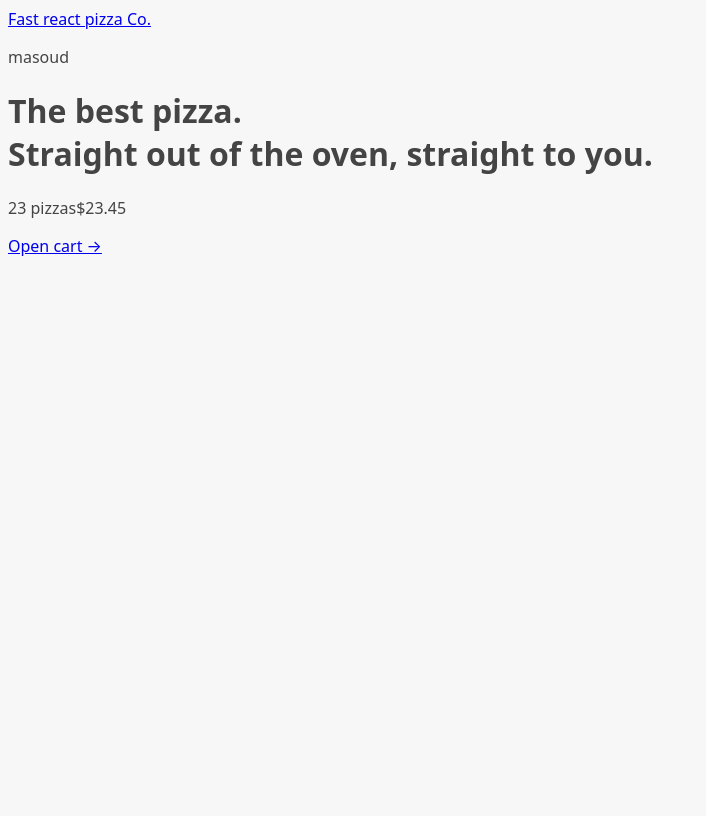
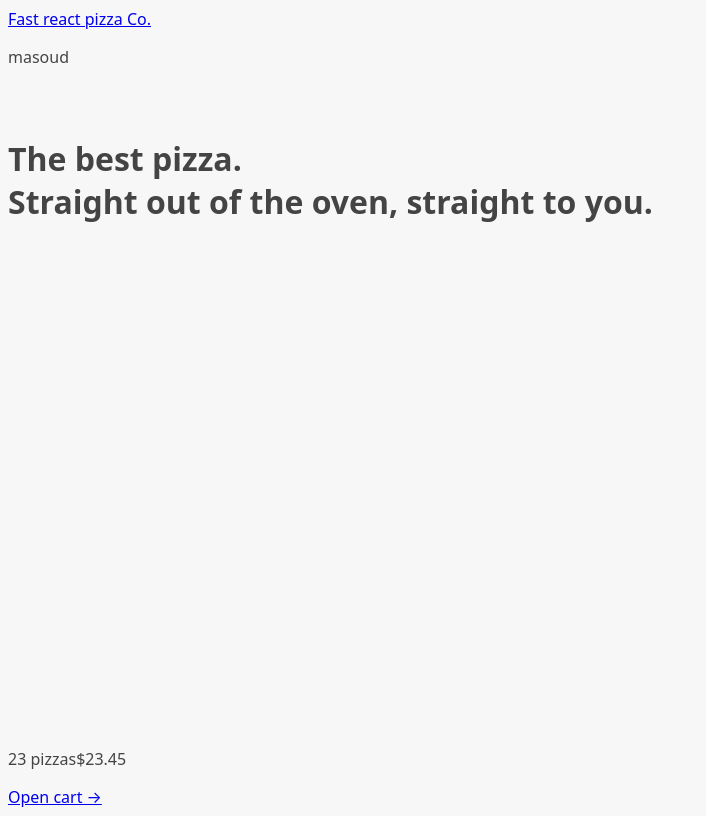
Before and after one commit to masoudjaliliaziz/reactRoter-dataLoading-project, a React (Vite) app: page / in a window 1280 px wide. Shown: the whole page, without its empty margins (0-706 px from the left). Built offline with nearby package versions, Linux system fonts and the light colour scheme.

Commit message:
add the useNavigation customhook to the applayout for using the state of that for shw the loading component if the navigation state is equal by loading

```diff
--- a/src/ui/AppLayout.jsx
+++ b/src/ui/AppLayout.jsx
@@ -1,10 +1,14 @@
 import React from "react";
 import Header from "./Header";
 import CartOverview from "./../features/cart/CartOverview";
-import { Outlet } from "react-router-dom";
+import { Outlet, useNavigation } from "react-router-dom";
+import Loader from "./Loader";
 function AppLayout() {
+  const navigation = useNavigation();
+  const isLoading = navigation.state === "loading";
   return (
-    <div>
+    <div className="layout">
+      {isLoading && <Loader />}
       <Header />
 
       <main>
--- /dev/null
+++ b/src/ui/Loader.jsx
@@ -0,0 +1,7 @@
+import React from "react";
+
+function Loader() {
+  return <div className="loader"></div>;
+}
+
+export default Loader;
```
